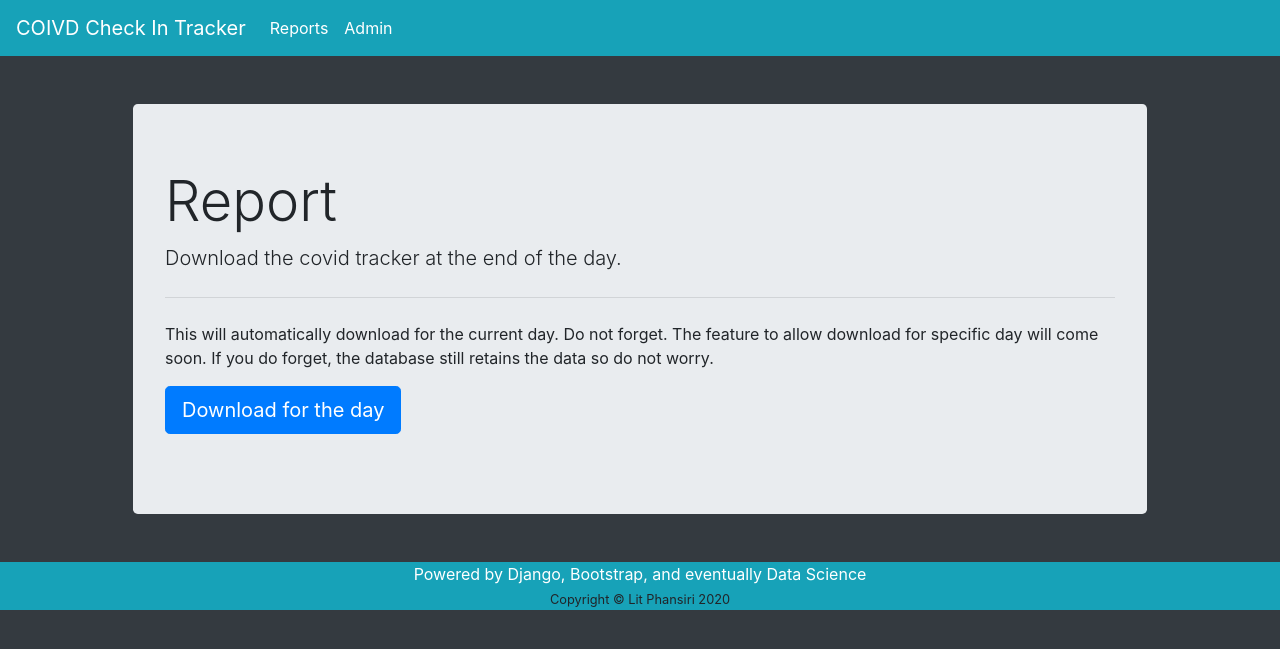
After one commit to phansiri/simple_covid_tracker_scanner, a Django app: page /reports/ in a window 1280 px wide. The commit adds this page. Shown: the top 649 px of the page. Run offline with Django 3.2, Linux system fonts and the light colour scheme; parts of the project's set-up code (start-up, migrations or seed data) failed here and were passed over; some libraries are stand-ins or nearby versions.

Commit message:
report feat complete

```diff
--- a/covid_app/templates/covid_app/base.html
+++ b/covid_app/templates/covid_app/base.html
@@ -22,6 +22,9 @@
 
         <ul class="navbar-nav">
             <li class="nav-item active">
+                <a class="nav-link text-white" href="{% url 'reports' %}">Reports</a>
+            </li>
+            <li class="nav-item active">
                 <a class="nav-link text-white" href="/admin/">Admin</a>
             </li>
         </ul>
--- /dev/null
+++ b/covid_app/templates/covid_app/reports.html
@@ -0,0 +1,20 @@
+{% extends 'covid_app/base.html' %}
+
+{% block title %}Reports | COVID{% endblock %}
+
+{% block content %}
+<div class="container">
+<div class="jumbotron m-5">
+  <h1 class="display-4">Report</h1>
+  <p class="lead">Download the covid tracker at the end of the day.</p>
+  <hr class="my-4">
+  <p>This will automatically download for the current day. Do not forget. The feature to allow download for specific day
+  will come soon. If you do forget, the database still retains the data so do not worry.
+  </p>
+  <p class="lead align-content-center">
+    <a class="btn btn-primary btn-lg" href="{% url 'download_report' %}" role="button">Download for the day</a>
+  </p>
+</div>
+    </div>
+
+{% endblock %}
--- a/covid_app/urls.py
+++ b/covid_app/urls.py
@@ -5,6 +5,8 @@ urlpatterns = [
     path('', views.event_list, name='event_list'),
     path('scan/', views.scan, name='scan'),
     path('set_location/', views.set_location, name='set_location'),
+    path('reports/', views.reports, name='reports'),
+    path('download_report/', views.download_report, name='download_report'),
     # path('event/<int:pk>/', views.event_detail, name='event_detail'),
     # path('event/new/<int:pk>/', views.event_new, name='event_new'),
     # path('person_list', views.person_list, name='person_list'),
--- a/covid_app/views.py
+++ b/covid_app/views.py
@@ -1,10 +1,12 @@
 from django.shortcuts import render, redirect
-from django.http import HttpResponseRedirect
+from django.http import HttpResponseRedirect, HttpResponse
 from django.urls import reverse
 from django.utils import timezone
+from datetime import datetime
 from .models import Person, Event, Location
 from cac_parser import PDF417Barcode
 from .forms import EventForm, PersonForm, LocationForm
+from openpyxl import Workbook
 
 
 def event_list(request):
@@ -16,9 +18,6 @@ def event_list(request):
         return render(request, 'covid_app/set_location.html')
     else:
         loc = Location.objects.all()
-    print("*************************")
-    print(loc, loc[0].pk)
-    print("*************************")
 
     context = {
         'events': events,
@@ -26,18 +25,65 @@ def event_list(request):
     }
     return render(request, 'covid_app/event_list.html', context)
 
+
+def reports(request):
+    return render(request, 'covid_app/reports.html', {})
+
+
+def download_report(request):
+    events = Event.objects.all()
+
+    timeframe = datetime.now()
+
+    dls = [event for event in events if event.arrived.date() == timeframe.date()]
+
+    response = HttpResponse(content_type='application/ms-excel')
+    response['Content-Disposition'] = f'attachment; filename=Covid-Tracker-{timeframe.date()}-{timeframe.hour}:{timeframe.minute}.xlsx'
+    workbook = Workbook()
+    worksheet = workbook.active
+    worksheet.title = 'Covid_Tracker'
+    headers = ['edipi', 'rank', 'lastname', 'firstname', 'branch', 'category', 'location', 'date', 'time']
+    row_num = 1
+
+    for col_num, column_title in enumerate(headers, 1):
+        cell = worksheet.cell(row=row_num, column=col_num)
+        cell.value = column_title
+
+    for dl in dls:
+        row_num += 1
+
+        row = [
+            dl.initiator.edipi,
+            dl.initiator.rank,
+            dl.initiator.lname,
+            dl.initiator.fname,
+            dl.initiator.branch,
+            dl.initiator.category,
+            dl.location.location,
+            dl.arrived.date(),
+            dl.arrived.time()
+        ]
+
+        for col_num, cell_value in enumerate(row, 1):
+            cell = worksheet.cell(row=row_num, column=col_num)
+            cell.value = cell_value
+
+    column_dimensions = worksheet.column_dimensions['H']
+    column_dimensions.width = 10
+
+    workbook.save(response)
+    return response
+
+
 def set_location(request):
     if request.method.lower() == 'post':
         location = request.POST.get('location')
-        print("*************************")
-        print(location)
-        print("*************************")
         form = LocationForm(request.POST)
         if form.is_valid():
-                loc = form.save(commit=False)
-                loc.location = location
-                loc.save()
-                return redirect('event_list')
+            loc = form.save(commit=False)
+            loc.location = location
+            loc.save()
+            return redirect('event_list')
 
 
 def scan(request):
@@ -53,11 +99,6 @@ def scan(request):
         except:
             pass
 
-        print('***************************')
-        print(item.fname.strip())
-        print('***************************')
-
-
         if not person:  # person doesn't exist
             person = Person.objects.create(
                 rank=item.rank.strip(),
@@ -69,6 +110,6 @@ def scan(request):
             )
         location = Location.objects.get(pk=loc_pk)
 
-        Event.objects.create(initiator=person, location=location, arrived=timezone.now())
+        Event.objects.create(initiator=person, location=location)
 
         return redirect('event_list')
--- a/requirements.txt
+++ b/requirements.txt
@@ -1,3 +1,4 @@
 Django>=3.1.4
 psycopg2-binary>=2.8.6
 django-environ>=0.4.5
+openpyxl>=2.6.0
```
Also changed, not shown: covid_app/templates/covid_app/event_new.html (deleted, +0 -39 lines), covid_app/migrations/0002_auto_20210123_1624.py (added).
